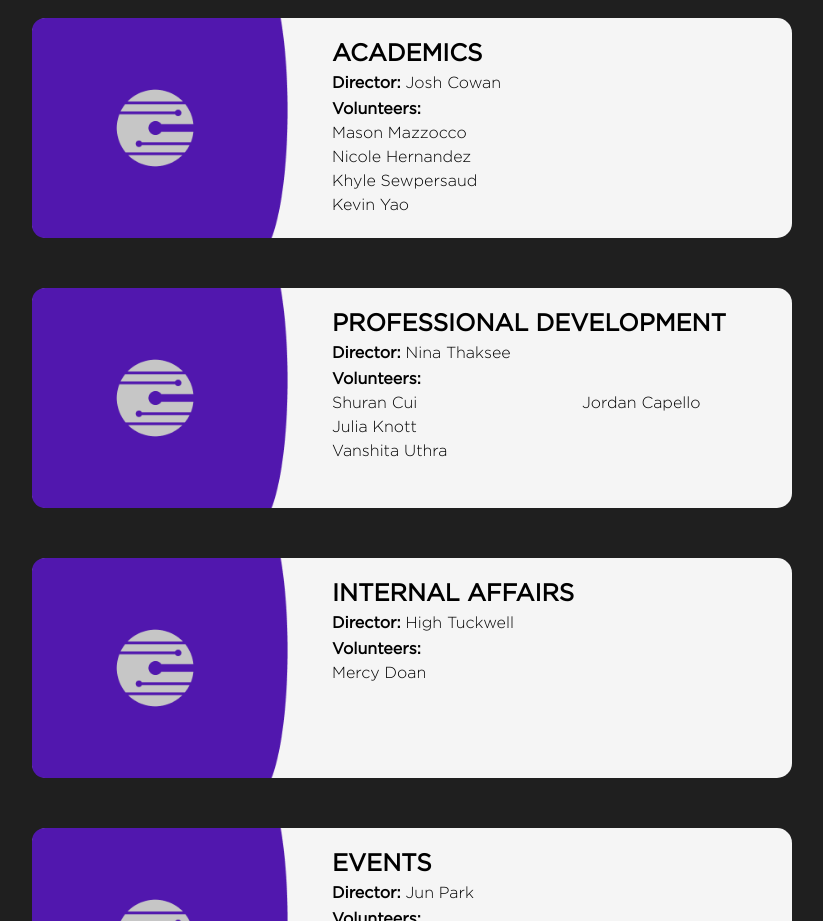
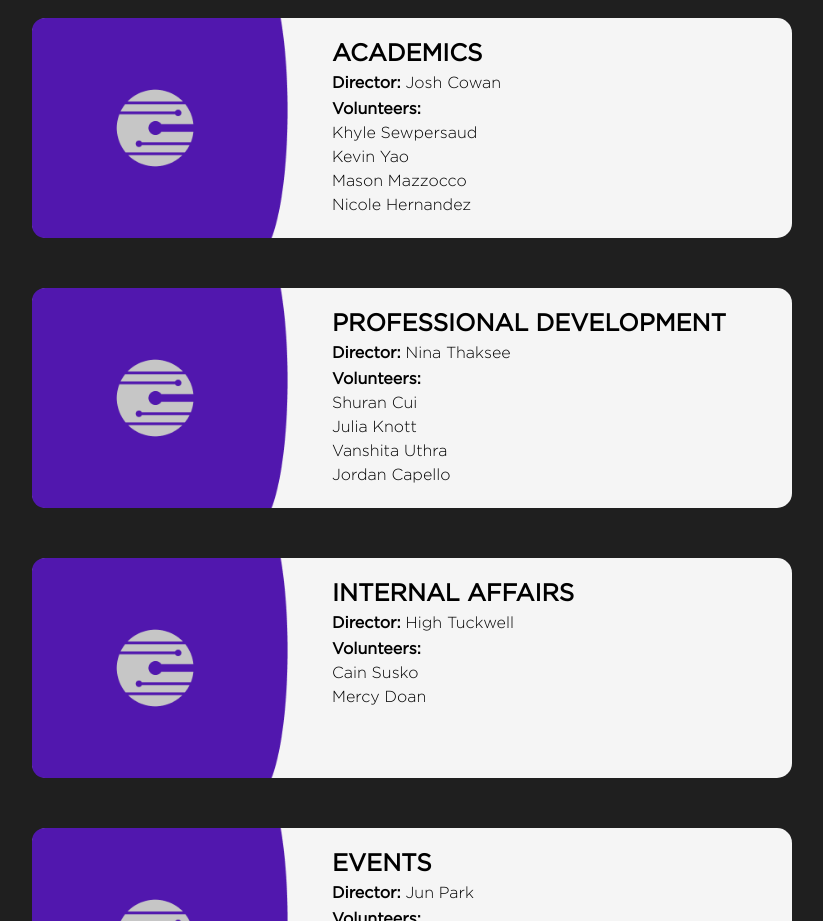
Before and after one commit to jadew33/test, a Next.js app: page /about in a window 1280 px wide. Shown: the part 1260-2181 px from the top of the page, without its empty margins (228-1051 px from the left). Built offline with nearby package versions, Linux system fonts and the light colour scheme.

Commit message:
fixed ant's mess

```diff
--- a/app/about/page.js
+++ b/app/about/page.js
@@ -57,10 +57,10 @@ export default function About() {
                 </p>
                 <b className="font-book">Volunteers:</b>
                 <div className="">
+                  <p>Khyle Sewpersaud</p>
+                  <p>Kevin Yao</p>
                   <p>Mason Mazzocco</p>
                   <p>Nicole Hernandez</p>
-                  <p>Khyle Sewpersaud</p>
-                  <p>Kevin Yao</p>
                 </div>
               </div>
             </div>
@@ -77,11 +77,9 @@ export default function About() {
                     <p>Shuran Cui</p>
                     <p>Julia Knott</p>
                     <p>Vanshita Uthra</p>
-                  </div>
-
-                  <div>
                     <p>Jordan Capello</p>
                   </div>
+                  <div></div>
                 </div>
               </div>
             </div>
@@ -93,6 +91,7 @@ export default function About() {
                   <b className="font-book">Director:</b>High Tuckwell
                 </p>
                 <b className="font-book">Volunteers:</b>
+                <p>Cain Susko</p>
                 <p>Mercy Doan</p>
               </div>
             </div>
```
